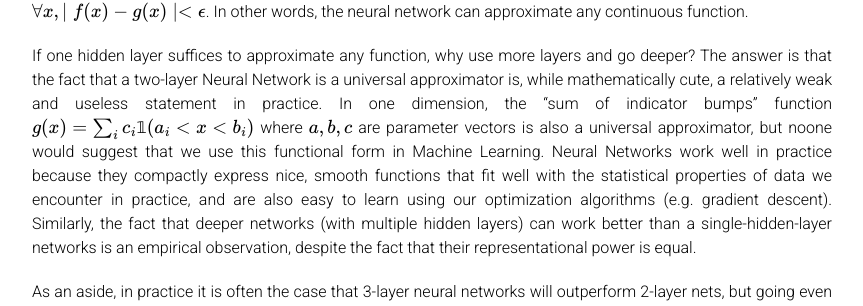
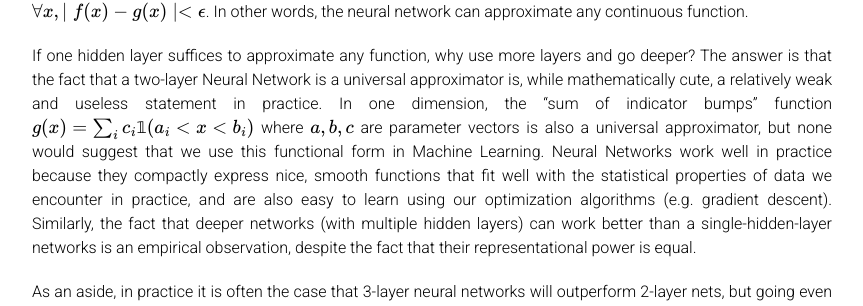
Before and after one commit to cs231n/cs231n.github.io, a Jekyll site: the page built from neural-networks-1.md, in a window 1280 px wide and 900 px high, scrolled down 7710 px. Shown: the part 142-448 px from the top of the window, without its empty margins (208-1071 px from the left). Built offline with Jekyll 4.4.1, drawn with Linux system fonts in a browser that asks for light colours; formulas are drawn with MathJax 3.

Commit message:
Fixed typo

```diff
--- a/neural-networks-1.md
+++ b/neural-networks-1.md
@@ -170,7 +170,7 @@
 
 It turns out that Neural Networks with at least one hidden layer are *universal approximators*. That is, it can be shown (e.g. see [*Approximation by Superpositions of Sigmoidal Function*](http://www.dartmouth.edu/~gvc/Cybenko_MCSS.pdf) from 1989 (pdf), or this [intuitive explanation](http://neuralnetworksanddeeplearning.com/chap4.html) from Michael Nielsen) that given any continuous function \\(f(x)\\) and some \\(\epsilon > 0\\), there exists a Neural Network \\(g(x)\\) with one hidden layer (with a reasonable choice of non-linearity, e.g. sigmoid) such that \\( \forall x, \mid f(x) - g(x) \mid < \epsilon \\). In other words, the neural network can approximate any continuous function.
 
-If one hidden layer suffices to approximate any function, why use more layers and go deeper? The answer is that the fact that a two-layer Neural Network is a universal approximator is, while mathematically cute, a relatively weak and useless statement in practice. In one dimension, the "sum of indicator bumps" function \\(g(x) = \sum_i c_i \mathbb{1}(a_i < x < b_i)\\) where \\(a,b,c\\) are parameter vectors is also a universal approximator, but noone would suggest that we use this functional form in Machine Learning. Neural Networks work well in practice because they compactly express nice, smooth functions that fit well with the statistical properties of data we encounter in practice, and are also easy to learn using our optimization algorithms (e.g. gradient descent). Similarly, the fact that deeper networks (with multiple hidden layers) can work better than a single-hidden-layer networks is an empirical observation, despite the fact that their representational power is equal.
+If one hidden layer suffices to approximate any function, why use more layers and go deeper? The answer is that the fact that a two-layer Neural Network is a universal approximator is, while mathematically cute, a relatively weak and useless statement in practice. In one dimension, the "sum of indicator bumps" function \\(g(x) = \sum_i c_i \mathbb{1}(a_i < x < b_i)\\) where \\(a,b,c\\) are parameter vectors is also a universal approximator, but none would suggest that we use this functional form in Machine Learning. Neural Networks work well in practice because they compactly express nice, smooth functions that fit well with the statistical properties of data we encounter in practice, and are also easy to learn using our optimization algorithms (e.g. gradient descent). Similarly, the fact that deeper networks (with multiple hidden layers) can work better than a single-hidden-layer networks is an empirical observation, despite the fact that their representational power is equal.
 
 As an aside, in practice it is often the case that 3-layer neural networks will outperform 2-layer nets, but going even deeper (4,5,6-layer) rarely helps much more. This is in stark contrast to Convolutional Networks, where depth has been found to be an extremely important component for a good recognition system (e.g. on order of 10 learnable layers). One argument for this observation is that images contain hierarchical structure (e.g. faces are made up of eyes, which are made up of edges, etc.), so several layers of processing make intuitive sense for this data domain.
 
```
